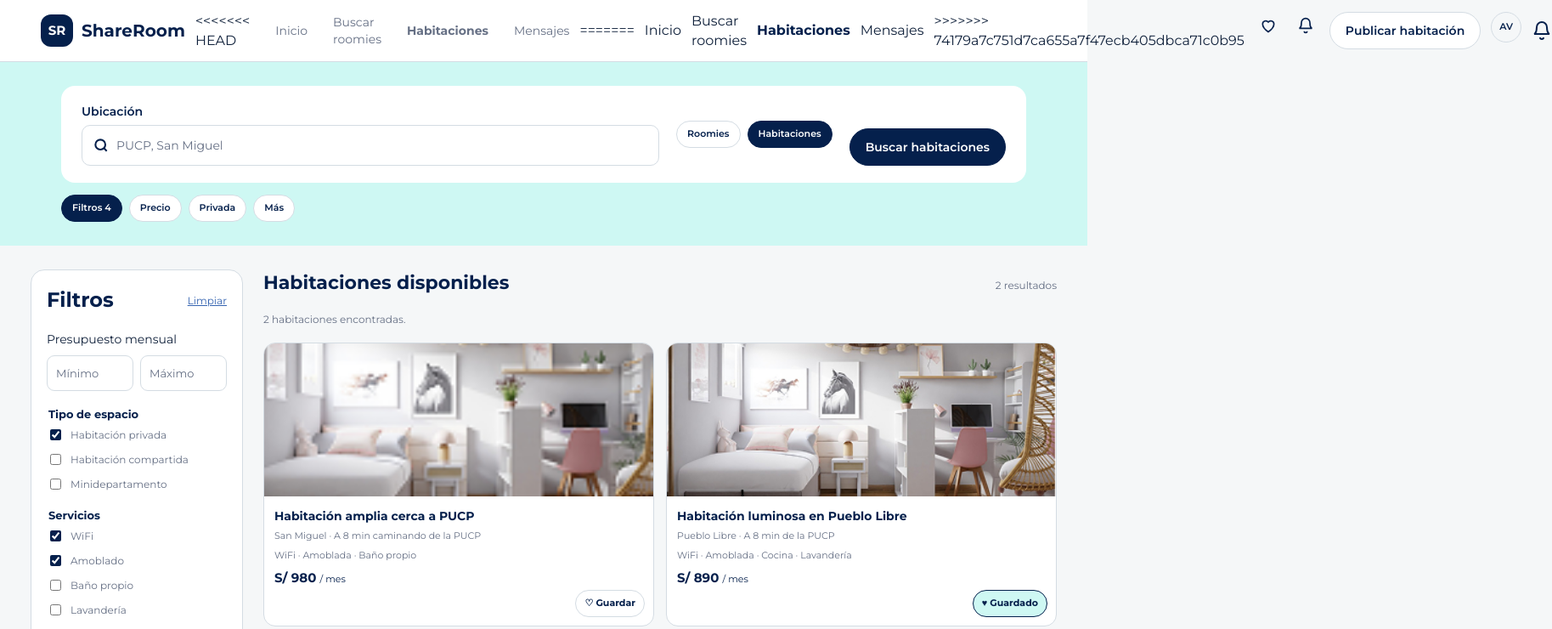
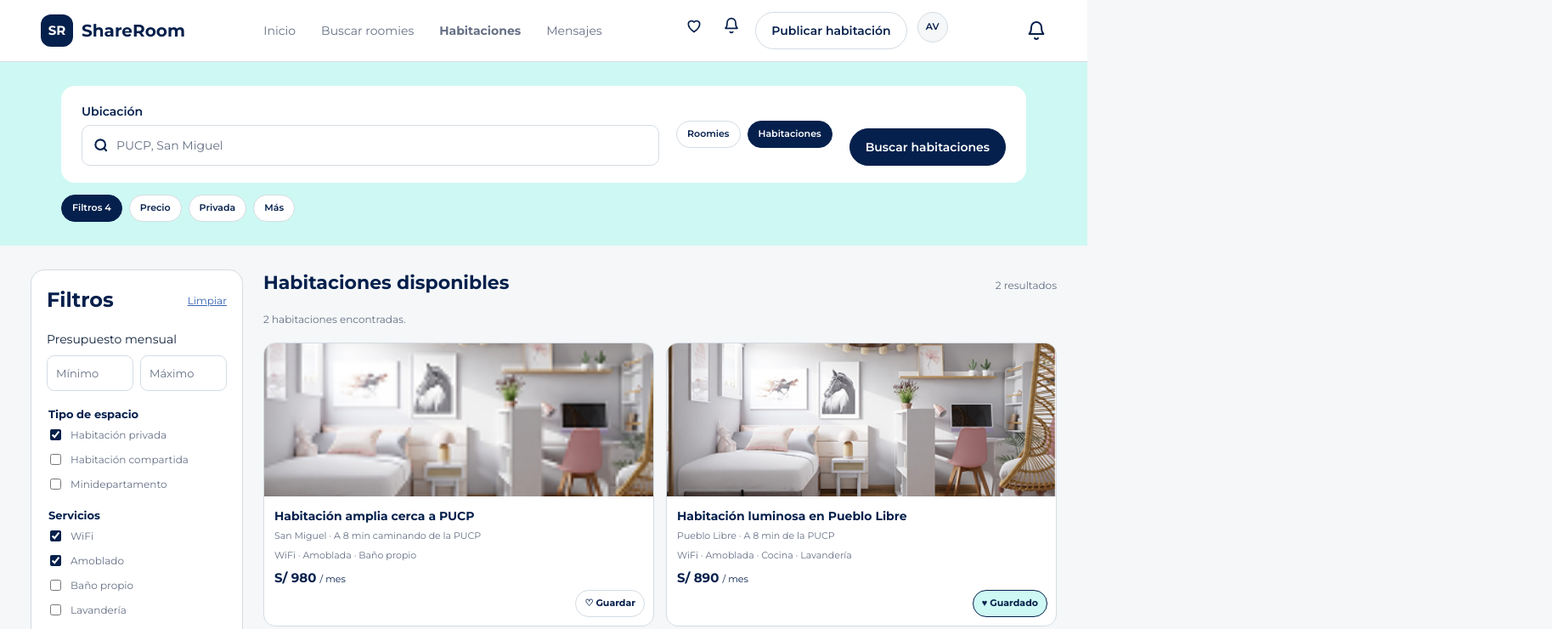
Before and after one commit to lenis2807/ihc, a plain HTML site: page pages/rooms/search.html in a window 1280 px wide. Shown: the top 740 px of the page at 85% size, 1827 px wide, since content can reach past the window. Drawn offline with Linux system fonts and the light colour scheme.

Commit message:
Sincronizar

```diff
--- a/pages/rooms/search.html
+++ b/pages/rooms/search.html
@@ -22,19 +22,11 @@
       </a>
 
       <nav class="site-nav" aria-label="Principal">
-<<<<<<< HEAD
         <a href="../account/home.html">Inicio</a>
         <a href="../roomies/search.html">Buscar roomies</a>
         <a class="site-nav__link--active" href="search.html" aria-current="page">Habitaciones</a>
         <a href="#">Mensajes</a>
       </nav>
-=======
-  <a href="../account/home.html">Inicio</a>
-  <a href="../roomies/search.html">Buscar roomies</a>
-  <a class="site-nav__link--active" href="search.html" aria-current="page">Habitaciones</a>
-  <a href="#">Mensajes</a>
-</nav>
->>>>>>> 74179a7c751d7ca655a7f47ecb405dbca71c0b95
 
       <div class="site-header__actions">
         <a class="site-header__icon" href="../account/favorites.html" aria-label="Favoritos">
```
